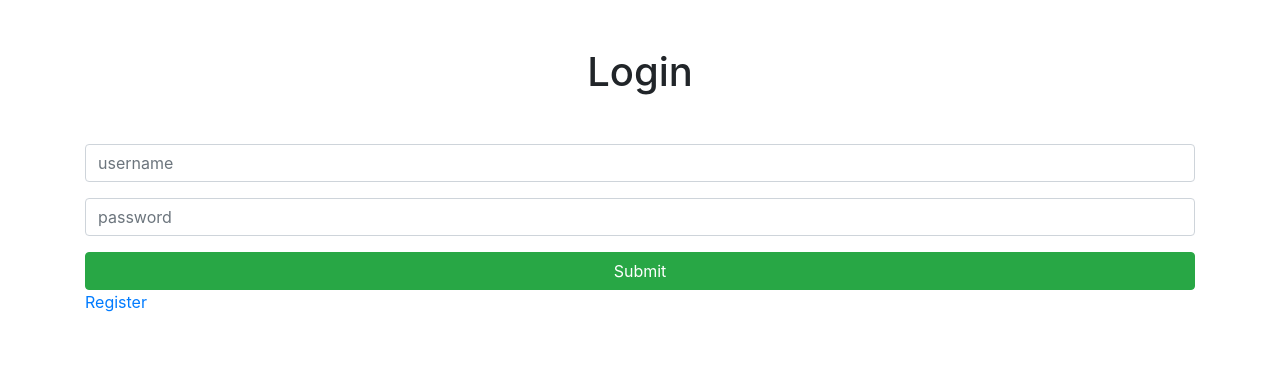
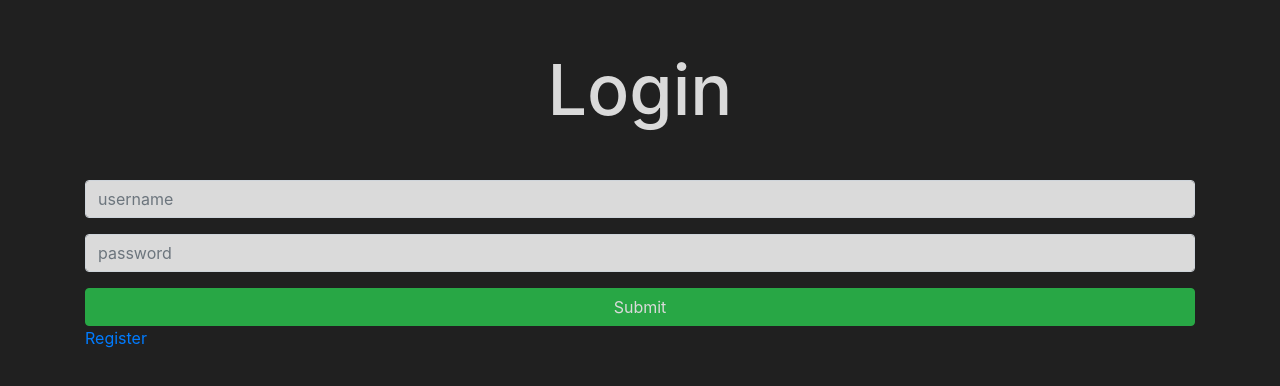
Before and after one commit to jonathanfangon/Tasker, a React app: page /login in a window 1280 px wide. Shown: the top 386 px of the page. Built offline with nearby package versions, Linux system fonts and the light colour scheme; no server answers.

Commit message:
fixed css loader&added minor styles& nav bar kinda

```diff
--- a/src/App.css
+++ b/src/App.css
@@ -0,0 +1,15 @@
+input[type='text'], textarea {
+    background-color: #dadada;
+}
+
+input[type='password'], textarea {
+    background-color: #dadada;
+}
+
+.btn {
+    color: #dadada;
+}
+
+/* nav {
+    width: 100vw;
+} */
--- a/src/App.js
+++ b/src/App.js
@@ -1,5 +1,5 @@
 import React, { Fragment, useState, useEffect } from 'react';
-// import './App.css';
+import './App.css';
 
 import { BrowserRouter as Router, Routes, Route, Navigate } from 'react-router-dom';
 
--- a/src/components/Dashboard.js
+++ b/src/components/Dashboard.js
@@ -32,6 +32,42 @@
 
     return (
         <Fragment>
+            <nav class="navbar navbar-expand-lg navbar-light bg-light">
+                <a class="navbar-brand" href="#">Navbar</a>
+                <button class="navbar-toggler" type="button" data-toggle="collapse" data-target="#navbarSupportedContent" aria-controls="navbarSupportedContent" aria-expanded="false" aria-label="Toggle navigation">
+                    <span class="navbar-toggler-icon"></span>
+                </button>
+
+                <div class="collapse navbar-collapse" id="navbarSupportedContent">
+                    <ul class="navbar-nav mr-auto">
+                        <li class="nav-item active">
+                            <a class="nav-link" href="#">Home <span class="sr-only">(current)</span></a>
+                        </li>
+                        <li class="nav-item">
+                            <a class="nav-link" href="#">Link</a>
+                        </li>
+                        <li class="nav-item dropdown">
+                            <a class="nav-link dropdown-toggle" href="#" id="navbarDropdown" role="button" data-toggle="dropdown" aria-haspopup="true" aria-expanded="false">
+                            Dropdown
+                            </a>
+                            <div class="dropdown-menu" aria-labelledby="navbarDropdown">
+                                <a class="dropdown-item" href="#">Action</a>
+                                <a class="dropdown-item" href="#">Another action</a>
+                            <div class="dropdown-divider"></div>
+                                <a class="dropdown-item" href="#">Something else here</a>
+                            </div>
+                        </li>
+                        <li class="nav-item">
+                            <a class="nav-link disabled" href="#" tabindex="-1" aria-disabled="true">Disabled</a>
+                        </li>
+                    </ul>
+                    <form class="form-inline my-2 my-lg-0">
+                        <input class="form-control mr-sm-2" type="search" placeholder="Search" aria-label="Search"/>
+                        <button class="btn btn-outline-success my-2 my-sm-0" type="submit">Search</button>
+                    </form>
+                </div>
+            </nav>
+
             <h1>Dashboard {name}</h1>
             <button className='btn btn-primary' onClick={e => logout(e)}>Logout</button>
         </Fragment>
--- a/src/index.css
+++ b/src/index.css
@@ -0,0 +1,9 @@
+body {
+    background-color: #202020;
+    /* overflow: hidden; */
+}
+
+h1 {
+    font-size: 70px;
+    color: #dadada;
+}
--- a/src/index.js
+++ b/src/index.js
@@ -1,6 +1,6 @@
 import React from 'react';
 import ReactDOM from 'react-dom';
-// import './index.css';
+import './index.css';
 import App from './App';
 // import {BrowserRouter} from 'react-router-dom';
 
--- a/webpack.config.js
+++ b/webpack.config.js
@@ -38,14 +38,10 @@
               'css-loader',
             ],
           },
-          {
-            test: /\.css$/i,
-            use: ['style-loader', 'css-loader'],
-          },
         ],
     },
     resolve: {
-    extensions: ['.js', '.jsx'],
+      extensions: ['.js', '.jsx'],
     },
     devServer: {
         host: 'localhost',
```
Also changed, not shown: 1 other file (tests, documents, lock files or other folders).
